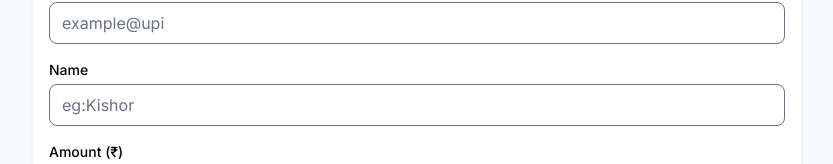
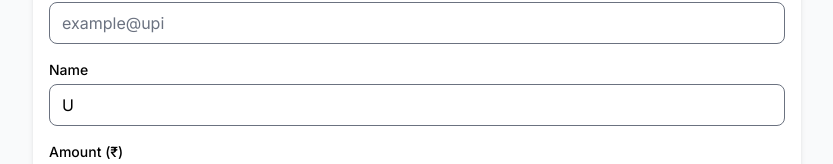
Before and after one commit to bhhackerkishor/Redirect, a Next.js app: page /dashboard in a window 1280 px wide. Shown: the part 854-1018 px from the top of the page, without its empty margins (223-1056 px from the left). Built offline with nearby package versions, Linux system fonts and the light colour scheme; no server answers.

Commit message:
Update UpiInput.tsx

```diff
--- a/components/UpiInput.tsx
+++ b/components/UpiInput.tsx
@@ -58,7 +58,7 @@ const UpiInput: React.FC<UpiInputProps> = ({ setForm }) => {
         <label className="block text-sm font-medium mb-1">Name</label>
         <input
           type="text"
-          value={upiId}
+          value={name}
           onChange={(e) => setName(e.target.value)}
           onBlur={handleChange}
           placeholder="eg:Kishor"
```
